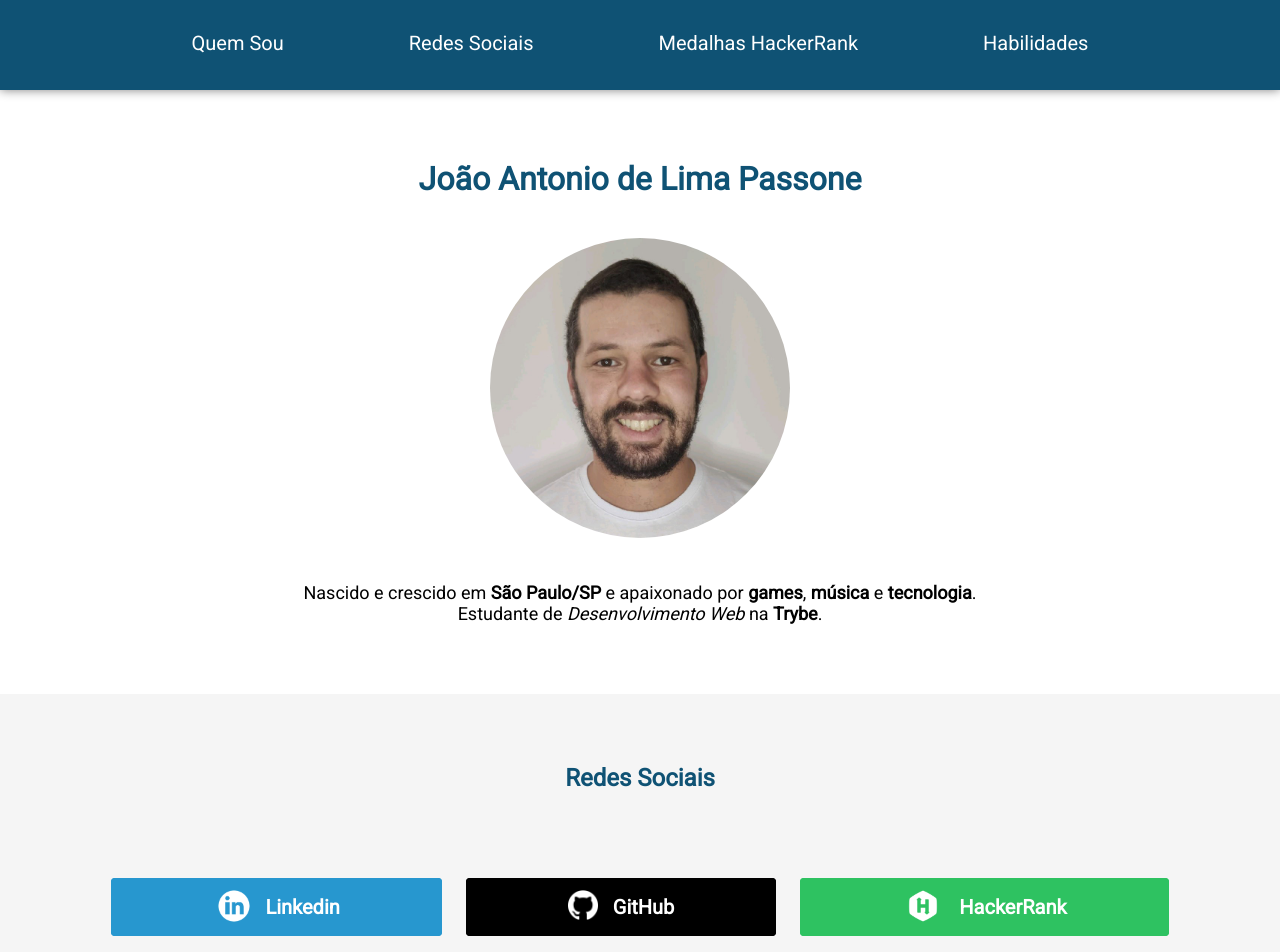
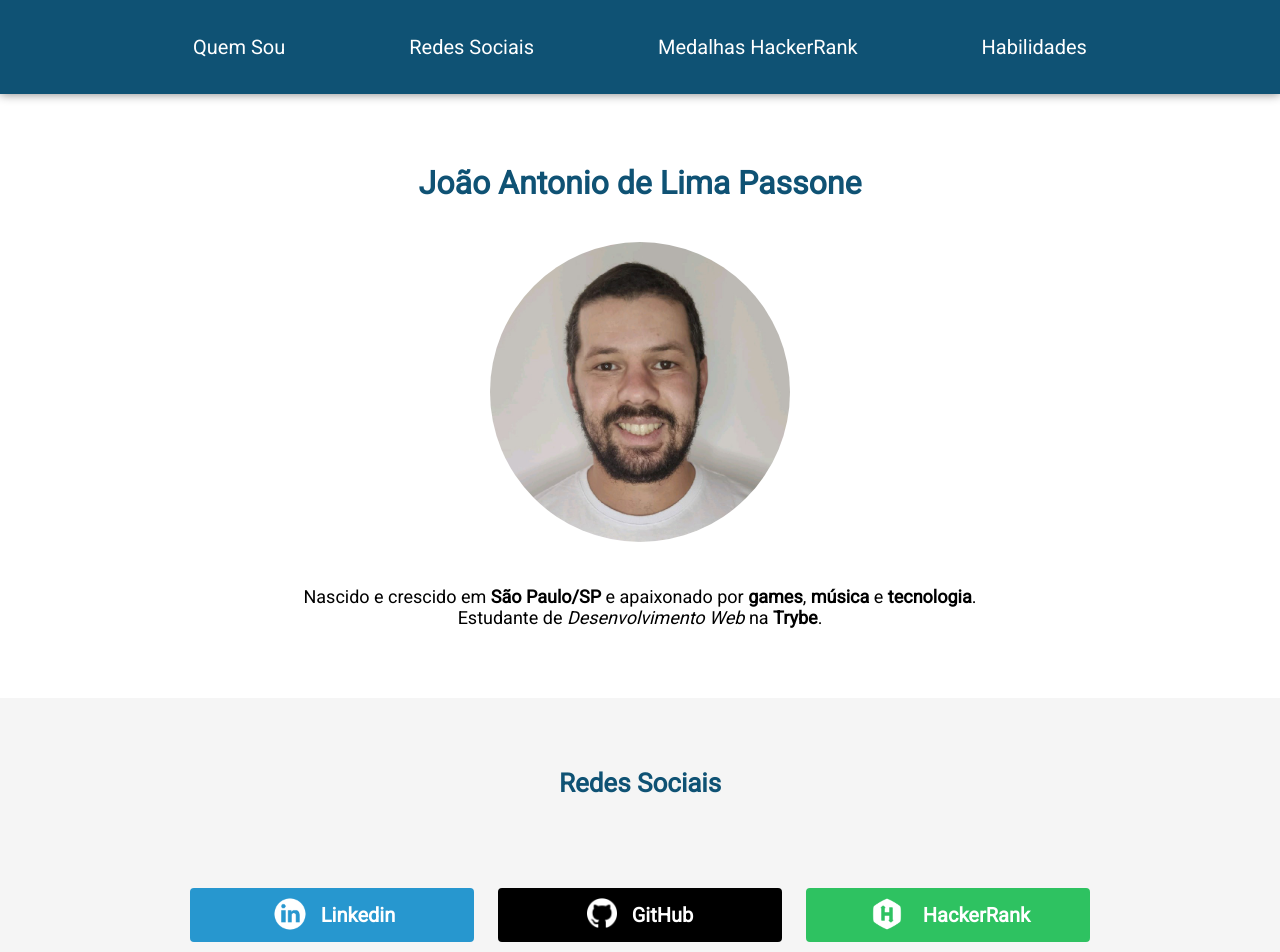
Before and after one commit to joaopassone/joaopassone.github.io, a plain HTML site: page index.html in a window 1280 px wide. Shown: the top 952 px of the page. Drawn offline with Linux system fonts and the light colour scheme.

Commit message:
Ajustes visuais

```diff
--- a/index.html
+++ b/index.html
@@ -27,9 +27,11 @@
     </div>
     <div id="redes-sociais-div">
         <h2 id="redes-sociais-text">Redes Sociais</h2>
-        <a id="linkedin-button" class="social-network-button" href="http://www.linkedin.com/in/joaopassone" target="_blank"><img id="linkedin-image" src="imagens/linkedin-logo-redondo.png">Linkedin</a>
-        <a id="github-button" class="social-network-button" href="https://github.com/joaopassone" target="_blank"><img id="github-image" src="imagens/github-logo.png">GitHub</a>
-        <a  id="hackerrank-button" class="social-network-button"href="https://www.hackerrank.com/joaopassone" target="_blank"><img id="hackerrank-image" src="imagens/hackerrank-logo.png"> HackerRank</a>
+        <ul id="network-links-list">
+            <li><a id="linkedin-button" class="social-network-button" href="http://www.linkedin.com/in/joaopassone" target="_blank"><img id="linkedin-image" src="imagens/linkedin-logo-redondo.png">Linkedin</a></li>
+            <li><a id="github-button" class="social-network-button" href="https://github.com/joaopassone" target="_blank"><img id="github-image" src="imagens/github-logo.png">GitHub</a></li>
+            <li><a id="hackerrank-button" class="social-network-button"href="https://www.hackerrank.com/joaopassone" target="_blank"><img id="hackerrank-image" src="imagens/hackerrank-logo.png"> HackerRank</a></li>
+        </ul>
     </div>
     <div id="medalhas-div">
         <h2>Medalhas HackerRank</h2>
--- a/style.css
+++ b/style.css
@@ -12,14 +12,18 @@ body {
     font-family: 'Roboto', sans-serif;
 }
 
+body > div:nth-of-type(2n + 1) {
+    background-color: #f5f5f5;
+}
+
 h1 {
-    text-align: center;
     color: #0f5274;
 }
 
 h2 {
     color: #0f5274;
     padding: 50px;
+    font-size: 26px;
 }
 
 p {
@@ -27,39 +31,40 @@ p {
 }
 
 #menu-div {
-    /* width: 100%; */
+    display: table-cell;
+    width: 1%;
     height: 80px;
-    text-align: center;
     background-color: #0f5274;
-    font-size: 20px;
     box-shadow: 0 0 10px 0 grey;
     padding: 5px;
-}
-
-#menu-links {
-    transform: translate(0, 110%);
+    vertical-align: middle;
 }
 
 #menu-links li {
     display: inline;
+    font-size: 20px;
 }
 
-div li a {
+#menu-div a {
+    display: table-cell;
     text-decoration: none;
     color: white;
-    padding: 25px 60px;
+    padding: 30px 60px;
     transition-duration: 0.4s;
-    border-radius: 4px;
+    border-radius: 2px;
 }
 
-a:hover {
+#menu-div a:hover {
     background-color: white;
     color: #0f5274;
     font-weight: bold;
+    box-shadow: 0 0 10px 0 white;
 }
 
 #quem-sou-div {
-    padding: 70px;
+    padding: 70px 0px;
+    width: 70%;
+    margin: auto;
 }
 
 #profile-image {
@@ -69,14 +74,19 @@ a:hover {
 
 #redes-sociais-div {
     padding: 20px 70px 70px;
-    background-color: #f5f5f5;
 }
 
 #redes-sociais-text {
     margin-bottom: 40px;
 }
 
+#network-links-list li {
+    display: inline;
+    margin: 0 10px;
+}
+
 .social-network-button {
+    display: table-cell;
     line-height: 50px;
     color: white;
     text-decoration: none;
@@ -84,13 +94,12 @@ a:hover {
     font-size: 20px;
     border-radius: 4px;
     transition-duration: 0.4s;
-    padding: 15px 100px;
+    width: 280px;
 }
 
 #linkedin-button {
     background-color: #2797cf;
     border: 2px solid #2797cf;
-    margin-right: 10px;
 }
 
 #linkedin-button:hover {
@@ -114,8 +123,6 @@ a:hover {
 #github-button {
     background-color: black;
     border: 2px solid black;
-    margin-left: 10px;
-    margin-right: 10px;
 }
 
 #github-button:hover {
@@ -139,7 +146,6 @@ a:hover {
 #hackerrank-button {
     background-color: #2ec261;
     border: 2px solid #2ec261;
-    margin-left: 10px;
 }
 
 #hackerrank-button:hover {
@@ -170,5 +176,4 @@ a:hover {
 
 #habilidades-div {
     padding: 20px 70px 70px;
-    background-color: #f5f5f5;
 }
```
Also changed, not shown: imagens/medalhas.png.
